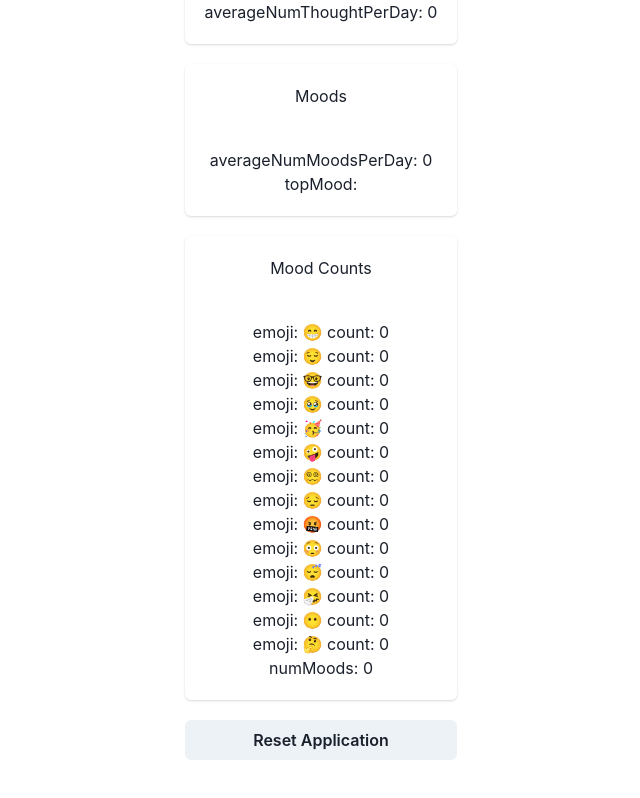
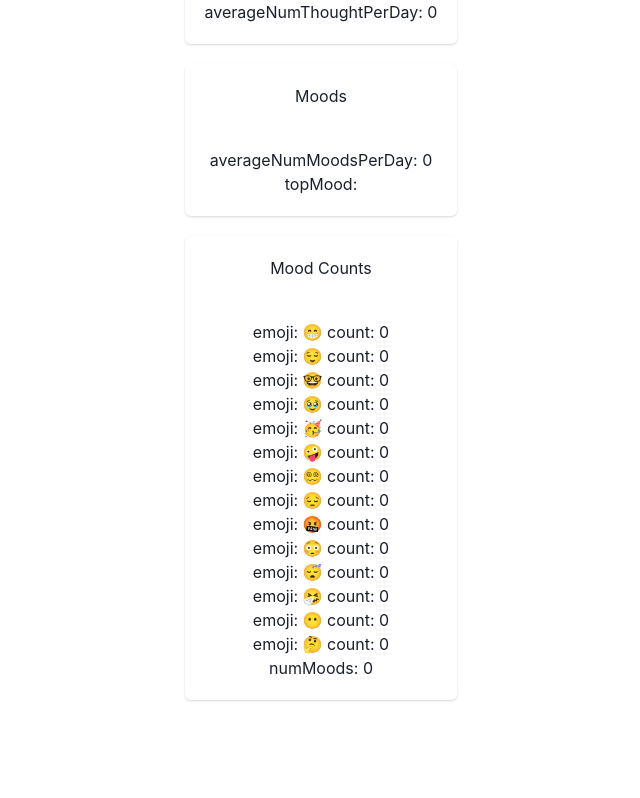
Before and after one commit to HansenJacobA/intrinsic, a Next.js app: page /history in a window 1280 px wide. Shown: the part 563-1361 px from the top of the page, without its empty margins (319-959 px from the left). After the commit the page ends 1303 px from the top, so only its background shows below. Built offline with nearby package versions, Linux system fonts and the light colour scheme.

Commit message:
reset fixed

```diff
--- a/src/components/historicalData/index.tsx
+++ b/src/components/historicalData/index.tsx
@@ -1,14 +1,6 @@
-import {
-  Button,
-  Card,
-  CardBody,
-  CardHeader,
-  Flex,
-  Text,
-} from "@chakra-ui/react";
+import { Card, CardBody, CardHeader, Flex, Text } from "@chakra-ui/react";
 import { useEffect, useState } from "react";
 import getValueByKey from "../../utilities/getValueByKey";
-import seedDown from "../../utilities/seedDown";
 
 export default function ApplicationData() {
   const [numDays, setNumDays] = useState(0);
@@ -94,15 +86,6 @@ export default function ApplicationData() {
           <Text>numMoods: {moodData.numMoods}</Text>
         </CardBody>
       </Card>
-
-      <Button
-        onClick={() => {
-          setReset(!reset);
-          seedDown();
-        }}
-      >
-        Reset Application
-      </Button>
     </Flex>
   );
 }
```
